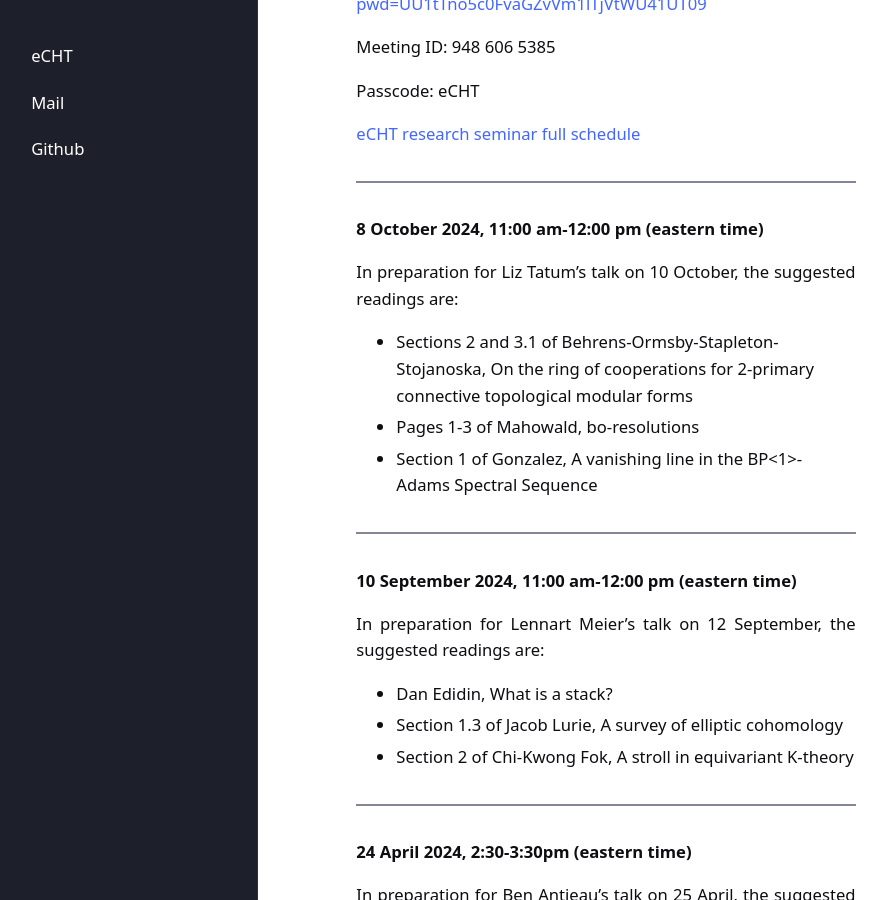
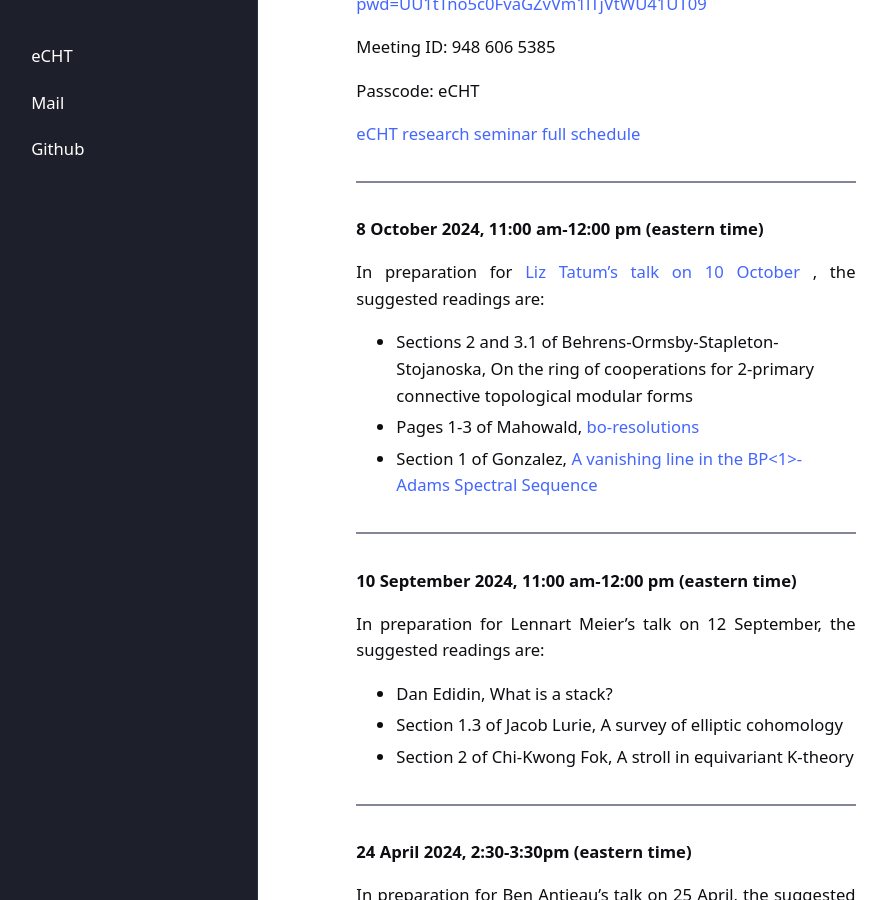
Before and after one commit to eCHTorc/eCHTorc.github.io, a Jekyll site: the page built from eCHT-research-seminar-reading-group.html, in a window 1280 px wide and 900 px high, scrolled down 491 px. Shown: the whole window, without its empty margins (43-930 px from the left). Built offline with Jekyll 4.4.1, drawn with Linux system fonts in a browser that asks for light colours; part of the change alters nothing that is shown.

```diff
--- a/eCHT-research-seminar-reading-group.html
+++ b/eCHT-research-seminar-reading-group.html
@@ -44,13 +44,13 @@ Passcode: eCHT
 <strong> 8 October 2024, 11:00 am-12:00 pm (eastern time) </strong>
 
 <p>
-In preparation for Liz Tatum’s talk on 10 October, the suggested readings are:
+In preparation for <a href="https://echtorc.github.io/eCHT-research-seminar/"> Liz Tatum’s talk on 10 October </a>, the suggested readings are:
 </p>
 
 <ul>
 <li> Sections 2 and 3.1 of Behrens-Ormsby-Stapleton-Stojanoska, On the ring of cooperations for 2-primary connective topological modular forms </li>
-<li> Pages 1-3 of Mahowald, bo-resolutions </li>
-<li> Section 1 of Gonzalez, A vanishing line in the BP&lt;1&gt;-Adams Spectral Sequence </li>
+<li> Pages 1-3 of Mahowald, <a href="https://projecteuclid.org/journals/pacific-journal-of-mathematics/volume-92/issue-2/brm-o-resolutions/pjm/1102736799.full"> bo-resolutions </a> </li>
+<li> Section 1 of Gonzalez, <a href="https://www.sciencedirect.com/science/article/pii/S0040938399000026?ref=pdf_download&fr=RR-2&rr=9ffca314b89c2596"> A vanishing line in the BP&lt;1&gt;-Adams Spectral Sequence </a> </li>
 </ul>
 
 <hr>
```
